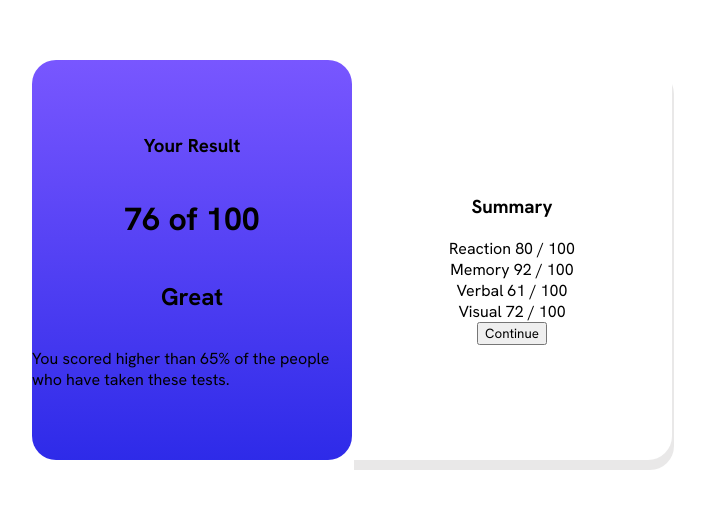
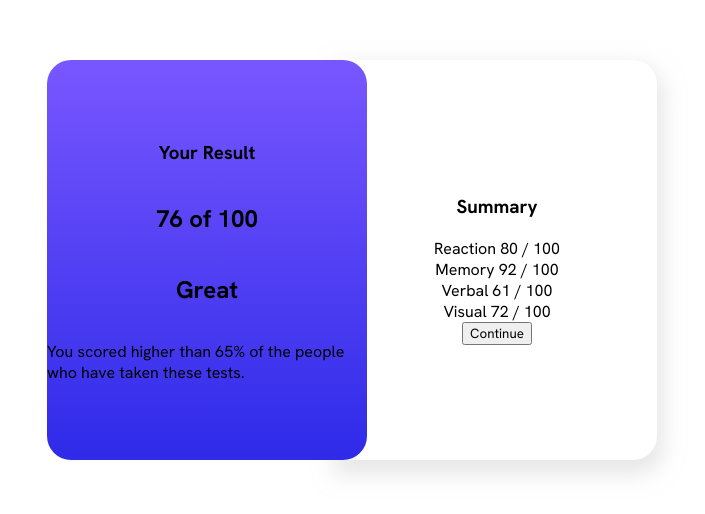
Before and after one commit to sapphirepusa/results-summary-component, a plain HTML site: page index.html in a window 1280 px wide. Shown: the part 148-662 px from the top of the page, without its empty margins (288-993 px from the left). Drawn offline with Linux system fonts and the light colour scheme.

Commit message:
head hurts

```diff
--- a/index.html
+++ b/index.html
@@ -11,6 +11,7 @@
 </head>
 <body>
   <main class="main-card">
+    <section class="overlaymebitch">
       <div class="result-card">
         <h3>Your Result</h3>
           <div>
@@ -48,6 +49,7 @@
 
         <button>Continue</button>
       </div>
+    </section>
   </main>
 
 
--- a/style.css
+++ b/style.css
@@ -9,12 +9,10 @@ body {
 }
 
 .main-card{
-    min-height: 100vh;
-    min-width: 100svh;
-    display: flex;
-    flex-direction: row;
-    align-items: center;
-    justify-content: center;
+    /* min-height: 100vh;
+    min-width: 100svh; */
+    /* width: auto;
+    height: auto; */
     /* max-width: 100vw;
     max-height: 100vh;
     width: 100rem;
@@ -31,6 +29,8 @@ body {
     background: -webkit-linear-gradient(hsl(252, 100%, 67%), hsl(241, 81%, 54%) );
     height: 25rem;
     width: 20rem;
+    margin-right: -30px;
+
 }
 
 /* need to put this behind the result-card
@@ -43,8 +43,18 @@ use the index z */
     background-color: hsl(0, 0%, 100%);
     border-top-right-radius: 1.5rem;
     border-bottom-right-radius: 1.5rem;
-    box-shadow: 2px 10px rgba(211, 209, 209, 0.5);
+    box-shadow: 2px 10px 20px 5px rgba(211, 209, 209, 0.5);
     height: 25rem;
     width: 20rem;
-    /* z-index: 6; */
+    z-index: -1;
 }
+
+.overlaymebitch {
+    display: flex;
+    flex-direction: row;
+    align-items: center;
+    justify-content: center;
+    height: auto;
+    min-height: 100vh;
+    min-width: 100svh;
+}
```
